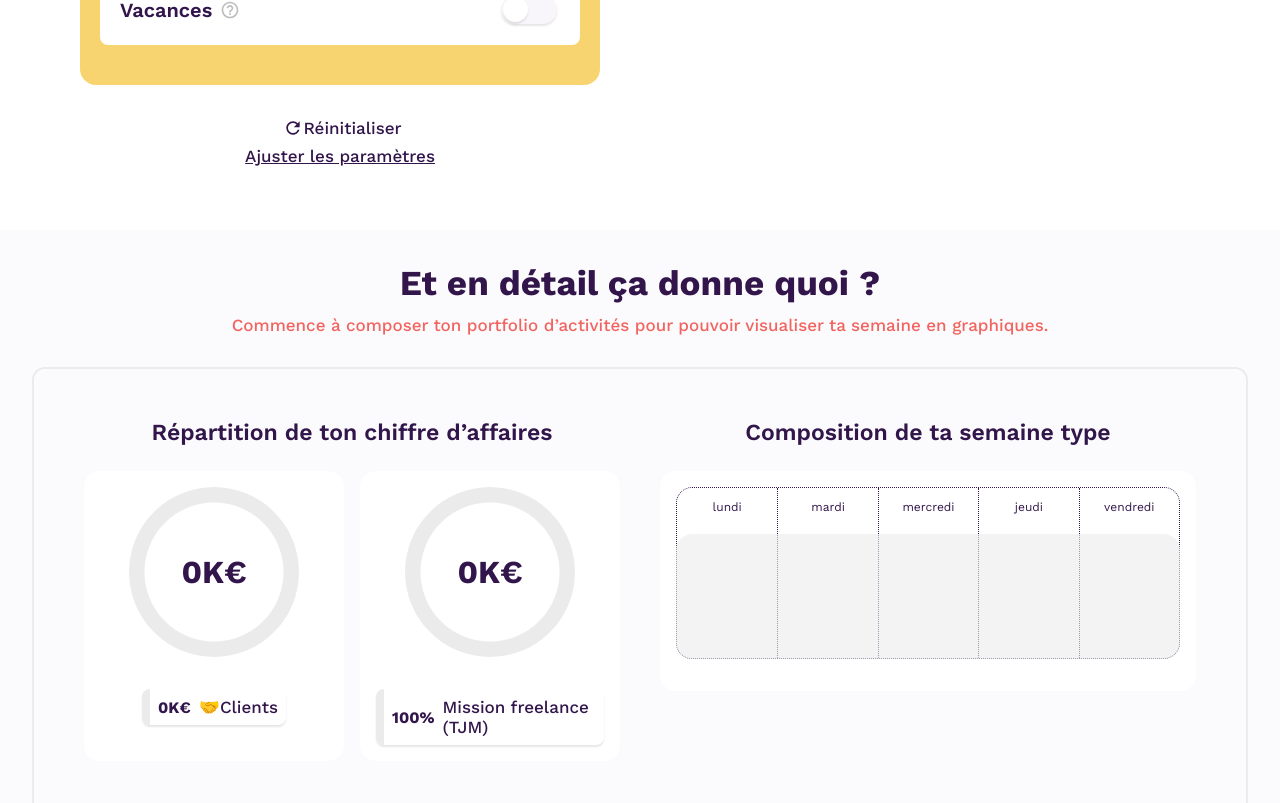
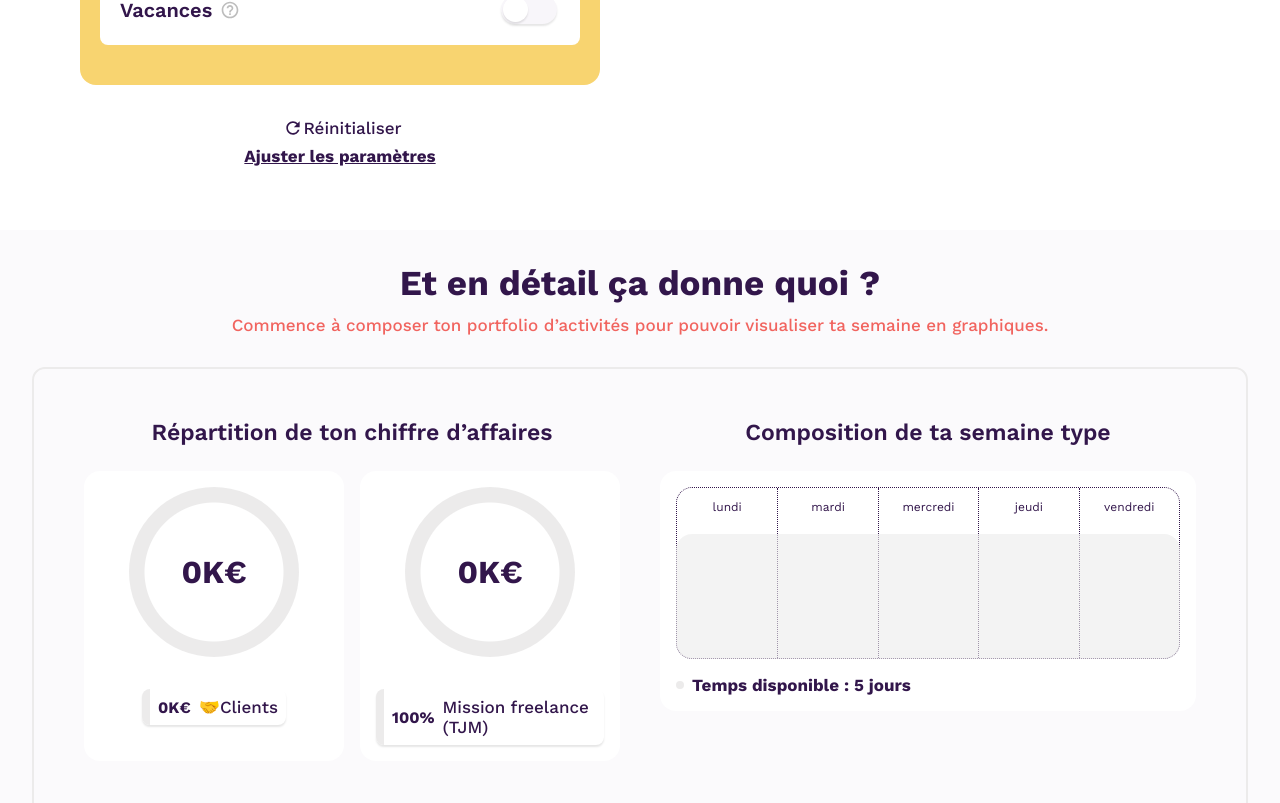
Before and after one commit to troptropcontent/freelance_revenue_simulator, a React (Vite) app in the folder frontend/: page / in a window 1280 px wide. Shown: the part 1953-2756 px from the top of the page. Built offline with nearby package versions, Linux system fonts and the light colour scheme.

Commit message:
fix the texts

```diff
--- a/frontend/src/components/simulator/results/charts/AverageWeekChart.tsx
+++ b/frontend/src/components/simulator/results/charts/AverageWeekChart.tsx
@@ -5,6 +5,22 @@ import { WeekChart } from "src/components/ui/WeekChart";
 import { useAverageWeekChartData } from "./private/hooks";
 import { Text } from "src/components/ui/Text";
 import { useTranslation } from "react-i18next";
+import { cssVariable } from "src/components/helper";
+import styled from "styled-components";
+
+const Label = styled.span<{ $color?: string }>`
+  display: flex;
+  align-items: center;
+  &:before {
+    display: block;
+    content: "";
+    width: ${cssVariable("spacing.sm")};
+    height: ${cssVariable("spacing.sm")};
+    background-color: ${({ $color }) => ($color ? $color : "inherit")};
+    border-radius: ${cssVariable("borderRadius.rounded")};
+    margin-inline-end: ${cssVariable("spacing.sm")};
+  }
+`;
 
 const AverageWeekChart = () => {
   const {
@@ -27,6 +43,15 @@ const AverageWeekChart = () => {
             <Text weight="bold">{t("common.days", { count: value })}</Text>
           </Box>
         )}
+        remainingLabelFormater={(value, color) => (
+          <Box flex gap="sm">
+            <Label $color={color}>
+              <Text weight="bold">{`${t(
+                "simulator.results.charts.week_ventilation.available_time_label",
+              )} ${t("common.days", { count: value })}`}</Text>
+            </Label>
+          </Box>
+        )}
       />
     </Box>
   );
--- a/frontend/src/components/simulator/results/charts/EnjoymentChart.tsx
+++ b/frontend/src/components/simulator/results/charts/EnjoymentChart.tsx
@@ -30,6 +30,7 @@ const EnjoymentChart = () => {
             </Text>
           </Box>
         )}
+        remainingLabelFormater={() => null}
       />
     </Box>
   );
--- a/frontend/src/components/ui/Text.tsx
+++ b/frontend/src/components/ui/Text.tsx
@@ -25,20 +25,18 @@ const StyledTextTag = styled(TextTag)<{
 }>`
   color: ${(props) => cssVariable(`color.text.${props.$color}`)};
   ${(props) => props.$align && `text-align: ${props.$align};`}
-  ${({ $style }) =>
+  ${({ $style, $size, $weight }) =>
     `
-  font-size: calc(${cssVariable(`fonts.styles.${$style}.font_size`)} * 0.75);
-  font-weight: ${cssVariable(`fonts.styles.${$style}.font_weight`)};
+  font-size: ${$size ? `${typeof $size == "string" ? `${$size}` : `${$size}px`}` : `calc(${cssVariable(`fonts.styles.${$style}.font_size`)} * 0.75)`};
+  font-weight: ${$weight ? $weight : cssVariable(`fonts.styles.${$style}.font_weight`)};
   letter-spacing: calc(${cssVariable(`fonts.styles.${$style}.letter_spacing`)} * 0.75);
 
   @media only screen and (min-width: 600px) {
-    font-size: ${cssVariable(`fonts.styles.${$style}.font_size`)};
-    font-weight: ${cssVariable(`fonts.styles.${$style}.font_weight`)};
+    font-size: ${$size ? `${typeof $size == "string" ? `${$size}` : `${$size}px`}` : `${cssVariable(`fonts.styles.${$style}.font_size`)}`};
+    font-weight: ${$weight ? $weight : cssVariable(`fonts.styles.${$style}.font_weight`)};
     letter-spacing: ${cssVariable(`fonts.styles.${$style}.letter_spacing`)};
   }
   `}
-  ${({ $size }) => $size && `font-size: ${$size};`}
-  ${({ $weight }) => $weight && `font-weight: ${$weight};`}
   ${({ $decoration }) => $decoration && `text-decoration: ${$decoration};`}
 `;
 
--- a/frontend/src/components/ui/WeekChart.tsx
+++ b/frontend/src/components/ui/WeekChart.tsx
@@ -87,15 +87,27 @@ const Label = styled.span<{ $color?: string }>`
   }
 `;
 
+const DefaultRemainingLabel = ({ value }: { value: number }) => {
+  const { t } = useTranslation();
+  return (
+    <Label $color={REMAINING_COLOR}>
+      {t("simulator.results.charts.week_chart.remaining_days", {
+        count: value,
+      })}
+    </Label>
+  );
+};
+
 const WeekChart = ({
   data,
   number_of_days,
   labelFormater,
+  remainingLabelFormater,
 }: {
   data: WeekChartData[];
   number_of_days: number;
   labelFormater?: (element: WeekChartData, data: WeekChartData[]) => ReactNode;
-  remainingLabelFormater?: (value: number) => ReactNode;
+  remainingLabelFormater?: (value: number, color: string) => ReactNode;
 }) => {
   const weekdays = useLocalisedDaysOfWeek();
 
@@ -136,15 +148,12 @@ const WeekChart = ({
               </Label>
             ),
         )}
-        {/* {Math.round(remaining) > 0 && (
-          <Label>
-            {remainingLabelFormater
-              ? remainingLabelFormater(remaining)
-              : t("simulator.results.charts.week_chart.remaining_days", {
-                  count: remaining,
-                })}
-          </Label>
-        )} */}
+        {Math.round(remaining) > 0 &&
+          (remainingLabelFormater ? (
+            remainingLabelFormater(remaining, REMAINING_COLOR)
+          ) : (
+            <DefaultRemainingLabel value={remaining} />
+          ))}
       </List.Root>
     </Box>
   );
--- a/frontend/src/locales/fr/translation.json
+++ b/frontend/src/locales/fr/translation.json
@@ -267,7 +267,7 @@
             },
             "week_ventilation": {
               "title": "Composition de ta semaine type",
-              "available_time_label": "Temps disponible"
+              "available_time_label": "Temps disponible : "
             },
             "enjoyment_ventilation": {
               "title": "Ton niveau de kiff sur la semaine",
```
